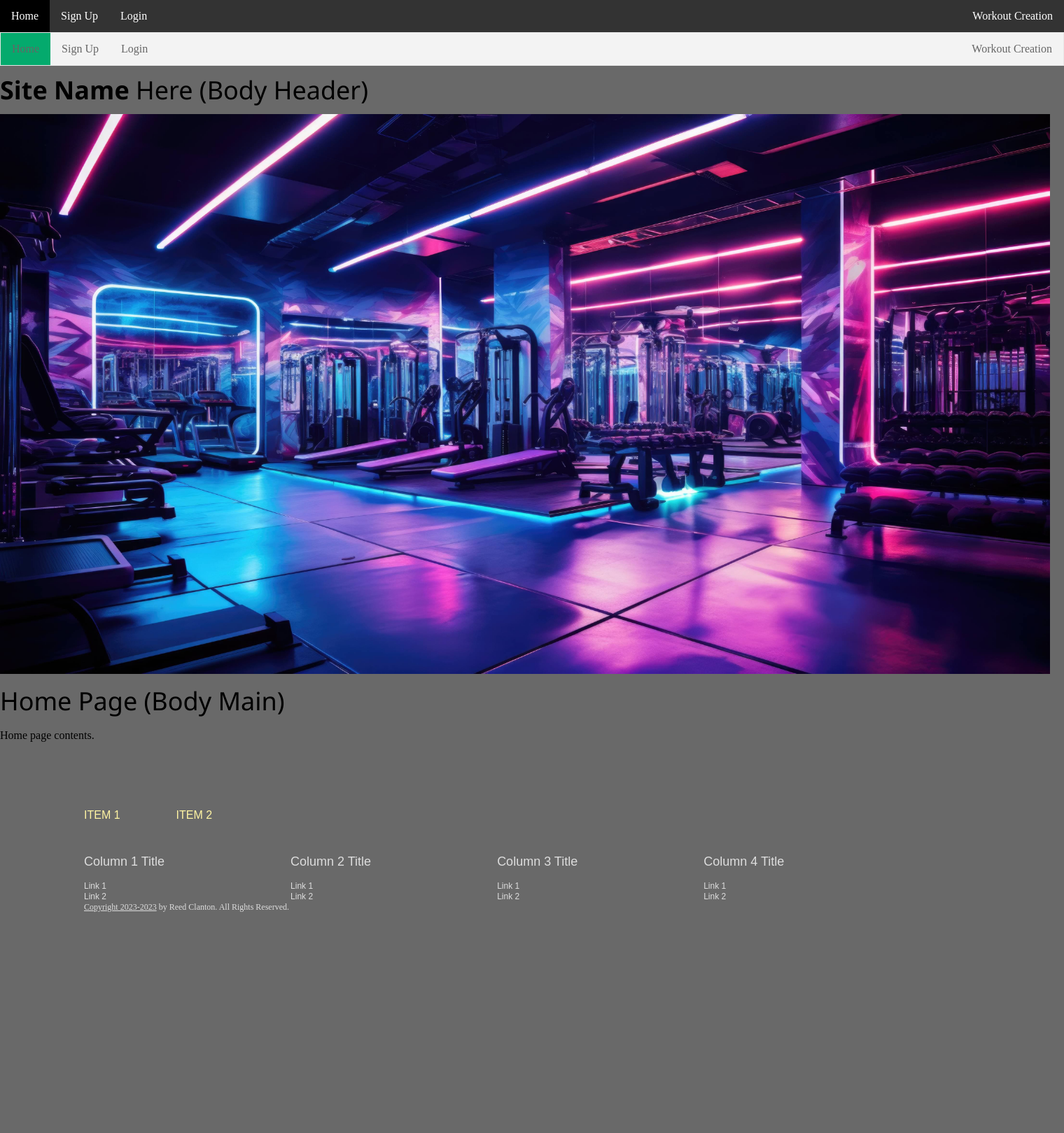
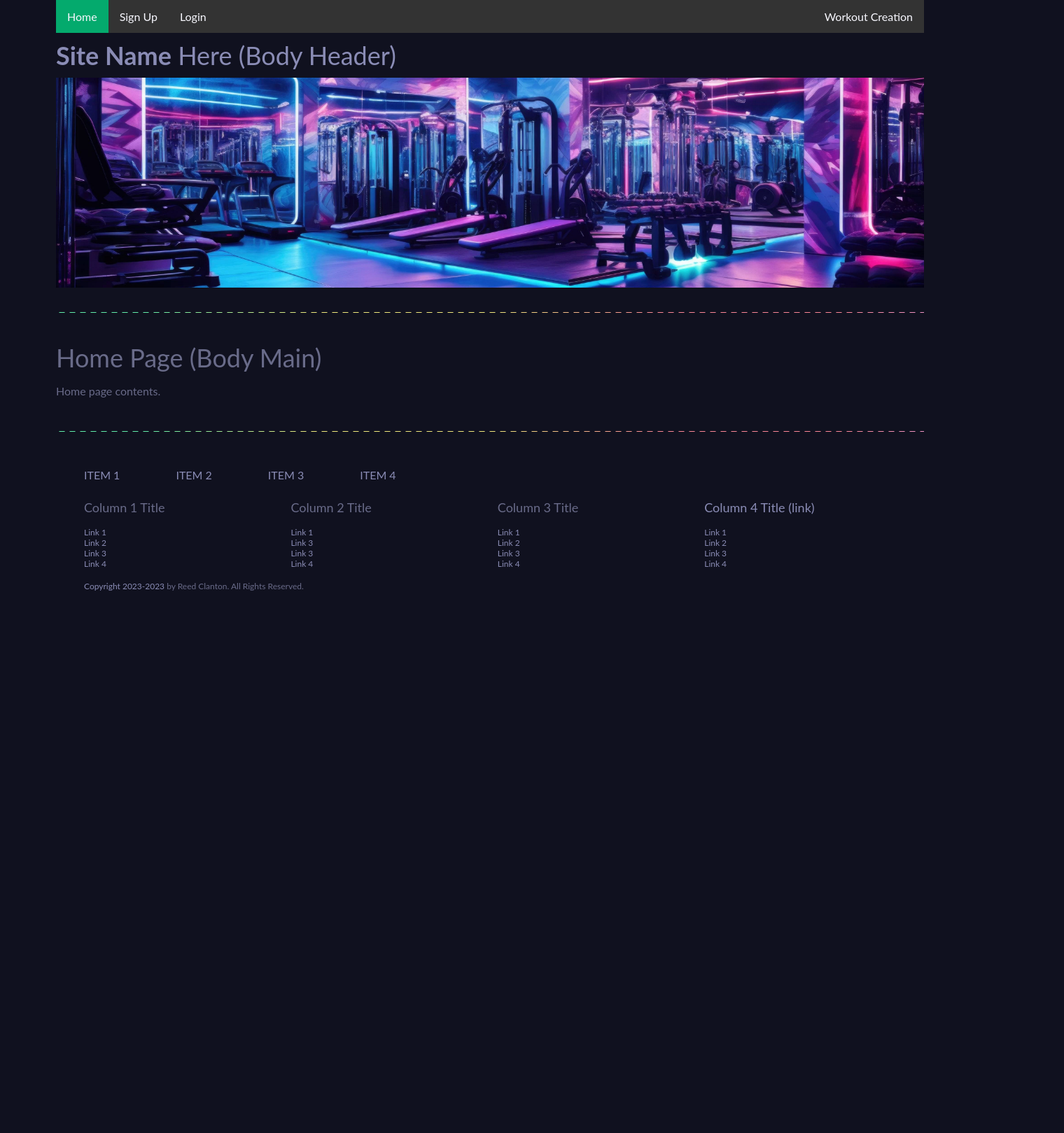
Before and after one commit to ReedClanton/Python_Web_Server, a Flask app: page / in a window 1520 px wide. Shown: the whole page at 70% size. After the commit the page ends 844 px from the top, so only its background shows below. Run offline with Flask 3, Linux system fonts and the light colour scheme.

Commit message:
Refactored Nav Footer and Cleaned Up CSS
Removed unused or un-needed css code, refactored nav and footer HTML tag
css, and added a fancy looking page seporator.

```diff
--- a/src/auth/static/styles/common.css
+++ /dev/null
@@ -1,140 +0,0 @@
-/* Global Site Configuration */
-
-/* Based on w3schools.com/lib/w3schools32.css */
-
-*,
-*:before,
-*:after {
-	box-sizing: inherit;
-}
-
-html {
-	background-color: DimGray;
-	overflow-x: hidden;
-	overflow-y: scroll;
-}
-
-body {
-	margin: 0;
-}
-
-article,
-aside,
-details,
-figcaption,
-figure,
-footer,
-header,
-main,
-menu,
-nav,
-section {
-	display: block;
-}
-
-a:active,
-a:hover {
-	outline-width: 0;
-}
-
-button,
-input,
-textarea {
-	font: inherit;
-	margin: 0;
-}
-
-button,
-input {
-	overflow: visible;
-}
-
-button,
-select {
-	text-transform: none;
-}
-
-button {
-    display: inline-block;
-    vertical-align: middle;
-    text-decoration: none;
-    color: inherit;
-    text-align: center;
-}
-
-h1 {
-	font-size: 36px;
-}
-
-h2 {
-	font-size: 30px;
-}
-
-h3 {
-	font-size: 24px;
-}
-
-h4 {
-	font-size: 20px;
-}
-
-h5 {
-	font-size: 18px;
-}
-
-h6 {
-	font-size: 16px;
-}
-
-h1,
-h2,
-h3,
-h4,
-h5,
-h6 {
-	font-family: "Segoe UI", Arial, sans-serif;
-	font-weight: 400;
-	margin: 10px 0;
-}
-
-hr {
-	border: 0;
-	border-top: 1px solid #eee;
-	margin: 20px 0;
-}
-
-a {
-	color: inherit;
-}
-
-.site-padding-small {
-	padding: 4px 8px !important;
-}
-
-.padding {
-	padding: 8px 16px !important;
-}
-
-.site-btn:hover {
-	box-shadow: 0 8px 16px 0 rgba(0, 0, 0, 0.2), 0 6px 20px 0 rgba(0, 0, 0, 0.19);
-}
-
-.text-tiny {
-	font-size: 10px !important;
-}
-
-.text-small {
-	font-size: 12px !important;
-}
-
-.text-medium {
-	font-size: 15px !important;
-}
-
-.text-large {
-	font-size: 18px !important;
-}
-
-.text-xlarge {
-	font-size: 24px !important;
-}
--- a/src/auth/static/styles/footer.css
+++ b/src/auth/static/styles/footer.css
@@ -1,106 +1,59 @@
 /* Footer */
-
-footer {
-	padding: 40px 80px 300px 80px;
-	max-width: 1400px;
-	xmargin: auto;
-}
 
 footer div {
     overflow: hidden;
 }
 
-.footerlinks_1 {
+footer div.title-link {
     width: auto;
     float: left;
     padding: 40px;
-	color: #fff4a3;
-	font-family: Source Sans Pro, sans-serif;
 }
 
-.footerlinks_1 a {
-	text-decoration: none;
-}
-
-.footerlinks_1 a:hover,
-.footerlinks_1 a:active {
-	text-decoration: underline;
-	color: #fff4a3;
-}
-
-.footerlinks_1 a:hover,
-.footerlinks_1 a:active {
-	text-decoration: underline;
-	color: #FFF4A3!;
-}
-
-.footerlinks_1 a:hover i {
-	color: #fff4a3 !important;
-}
-
-.footerlinks_2 {
+footer div.list-link {
     width: auto;
     float: left;
     padding-left: 40px;
     padding-right: 140px;
-	color: #ddd;
-	font-family: Source Sans Pro, sans-serif;
     font-size: 12px;
     line-height: 15px;
 }
 
-.footerlinks_2:nth-child(4) {
+footer div.list-link:nth-child(4) {
 	padding-right: 0;
 }
 
-.footerlinks_2 h5 {
+footer div.list-link h5 {
 	margin-bottom: 20px;
-	font-family: Source Sans Pro, sans-serif;
 }
 
-.footerlinks_2 a:visited,
-.footerlinks_2 a:link {
-	text-decoration: none;
+footer div.footer {
+	padding-left: 40px;
+	font-size: 12px;
+	line-height: 50px;
 }
 
-.footerlinks_2 a:hover,
-.footerlinks_2 a:active {
-	color: #fff4a3;
-}
-
-.footertext {
-	padding-left: 40px;
-	color: #ddd;
-	font-size: 12px;
-	line-height: 15px;
-}
-
-.footertext a:hover,
-.footertext a:active {
-	color: #fff4a3;
-}
-
-@media screen and (max-width: 1200px) {
+@media screen and (max-width: 1275px) {
 	footer {
 		background-size: 500px, auto;
 	}
 
-	.footerlinks_1 {
+	footer div.title-link {
 		padding-left: 3%;
 		padding-right: 3%;
 	}
 
-	.footerlinks_2 {
+	footer div.list-link {
 		padding-right: 8%;
 	}
 }
 
-@media screen and (max-width: 992px) {
+@media screen and (max-width: 925px) {
 	footer {
 		padding-bottom: 400px;
 	}
 
-	.footerlinks_1 {
+	footer div.title-link {
         width: 100%;
         margin: auto;
         float: none;
@@ -109,11 +62,11 @@ footer div {
         font-size: 20px;
 	}
 
-	.footerlinks_1:nth-child(1) {
+	footer div.title-link:nth-child(1) {
 		padding: 40px 20px;
 	}
 
-	.footerlinks_2 {
+	footer div.list-link {
         width: 100%;
         float: none;
         margin: auto;
@@ -123,17 +76,13 @@ footer div {
         text-align: center;
     }
 
-	.footerlinks_2 h5 {
+	footer div.list-link h5 {
         font-size: 26px;
         margin-top: 40px;
     }
 
-	.footertext {
+	footer div.footer {
 		text-align: center;
 		padding: 0;
 	}
-
-	.footer-hide-special {
-		display: none;
 }
-}
--- /dev/null
+++ b/src/auth/static/styles/main.css
@@ -0,0 +1,329 @@
+/* Constant(s) */
+:root {
+	/* HTML */
+	--html-background-color: #10111f;
+	--html-font-family: Lato;
+	--html-font-color: #696b89;
+	/* Button */
+	--button-text-color: #8a8cb5;
+	--button-background-color: #0a0b14;
+	/* Link */
+	--link-text-color: #8a8cb5;
+	/* Navigation Bar */
+	--nav-background-color: #333;
+	--nav-text-color: GhostWhite;
+	--nav-hover-background-color: Black;
+	--nav-emphasize-background-color: #04aa6d;
+	--nav-light-background-color: #f3f3f3;
+	--nav-light-outline-color: #e7e7e7;
+	--nav-light-text-color: #666;
+	--nav-light-hover-background-color: #ddd;
+
+	/* Visual Seperator(s) */
+	--bar-size: 15px;
+}
+
+/* HTML Tag(s) */
+
+/** HTML **/
+
+html {
+	background-color: var(--html-background-color);
+	overflow-x: hidden;
+	overflow-y: scroll;
+	font-family: var(--html-font-family);
+	color: var(--html-font-color);
+	max-width: 1400px;
+}
+
+/** Body **/
+
+body {
+	margin: 0;
+	/* Top, Right, Bottom, Left */
+	padding: 0 80px 0 80px;
+	xmargin: auto;
+}
+
+/** Navigation Bar **/
+
+nav {
+	text-decoration: none;
+	margin: 0;
+	padding: 0;
+	overflow: hidden;
+}
+
+nav ul {
+	list-style-type: none;
+	margin: inherit;
+	padding: inherit;
+	overflow: inherit;
+}
+
+nav ul li {
+	float: left;
+}
+
+nav ul li a {
+	display: inline-block;
+	text-align: center;
+	padding: 14px 16px;
+	text-decoration: inherit;
+}
+
+nav ul li.right {
+	float: right;
+}
+
+/*** Dark Theme ***/
+
+nav ul {
+	background-color: var(--nav-background-color);
+}
+
+nav ul li a {
+	color: var(--nav-text-color);
+}
+
+nav ul li a:hover:not(.active) {
+	background-color: var(--nav-hover-background-color);
+	text-decoration: inherit;
+}
+
+nav ul li a.emphasize {
+	background-color: var(--nav-emphasize-background-color);
+}
+
+/*** Light Theme ***/
+
+nav.light ul {
+	background-color: var(--nav-light-background-color);
+}
+
+nav.light ul li a {
+	color: var(--nav-light-text-color);
+}
+
+nav.light ul li a:hover:not(.active) {
+	background-color: var(--nav-light-hover-background-color);
+	text-decoration: inherit;
+}
+
+nav.light ul li a.emphasize {
+	color: var(--nav-text-color);
+	background-color: var(--nav-emphasize-background-color);
+}
+
+/** Header **/
+
+header {
+	overflow: hidden;
+}
+
+/** User Input **/
+
+button,
+input,
+textarea {
+	font: inherit;
+	margin: 0;
+	overflow: visible;
+	text-transform: none;
+}
+
+button {
+	display: inline-block;
+	vertical-align: middle;
+	text-decoration: none;
+	color: var(--button-text-color);
+	text-align: center;
+	background-color: var(--button-background-color);
+}
+
+button:hover {
+	box-shadow: 0 8px 16px 0 rgba(0, 0, 0, 0.2), 0 6px 20px 0 rgba(0, 0, 0, 0.19);
+}
+
+/** Text **/
+
+/*** Title (Header) ***/
+
+h1 {
+	font-size: 36px;
+}
+
+h2 {
+	font-size: 30px;
+}
+
+h3 {
+	font-size: 24px;
+}
+
+h4 {
+	font-size: 20px;
+}
+
+h5 {
+	font-size: 18px;
+}
+
+h6 {
+	font-size: 16px;
+}
+
+h1,
+h2,
+h3,
+h4,
+h5,
+h6 {
+	font-weight: 400;
+	margin: 10px 0;
+}
+
+/*** Link ***/
+
+a {
+	text-decoration: none;
+	color: var(--link-text-color);
+}
+
+a:hover {
+	text-decoration: underline;
+}
+
+/** Visual Seperator(s) **/
+
+hr {
+	border: 0;
+	border-top: 1px solid #eee;
+	margin: 20px 0;
+}
+
+.hr {
+	width: 100%;
+	height: 1px;
+	display: block;
+	position: relative;
+	margin-bottom: 0em;
+	padding: 2em 0;
+
+	&:after,
+	&:before {
+		content: "";
+		position: absolute;
+
+		width: 100%;
+		height: 1px;
+		bottom: 50%;
+		left: 0;
+	}
+
+	&:before {
+		background: linear-gradient(90deg, var(--html-background-color) 0%, var(--html-background-color) 50%, transparent 50%, transparent 100%);
+		background-size: var(--bar-size);
+		background-position: center;
+		z-index: 1;
+	}
+
+	&:after {
+		transition: opacity 0.3s ease, animation 0.3s ease;
+
+		background: linear-gradient(to right, #62efab 5%, #f2ea7d 15%, #f2ea7d 25%, #ff8797 35%, #ff8797 45%, #e1a4f4 55%, #e1a4f4 65%, #82fff4 75%, #82fff4 85%, #62efab 95%);
+
+		background-size: 200%;
+		background-position: 0%;
+		animation: bar 15s linear infinite;
+	}
+
+	@keyframes bar {
+		0% {
+			background-position: 0%;
+		}
+		100% {
+			background-position: 200%;
+		}
+	}
+}
+
+/** List **/
+
+ul.horizontal {
+	list-style-type: none;
+	margin: 0;
+	padding: 0;
+	overflow: hidden;
+}
+
+ul.horizontal li.left {
+	float: left;
+}
+
+ul.horizontal li.right {
+	float: right;
+}
+
+/** Footer **/
+
+footer div {
+	overflow: hidden;
+	width: auto;
+	float: left;
+}
+
+footer div.title-link {
+	/* Top, Right, Bottom, Left */
+	padding: 20px 40px 20px 40px;
+}
+
+footer div.list-link {
+	padding-right: 140px;
+	padding-left: 40px;
+	font-size: 12px;
+	line-height: 15px;
+}
+
+footer div.list-link:nth-child(4) {
+	padding-right: 0;
+}
+
+footer div.list-link h5 {
+	margin-bottom: 20px;
+}
+
+footer div.footer {
+	padding-left: 40px;
+	font-size: 12px;
+	line-height: 50px;
+}
+
+@media screen and (max-width: 925px) {
+	footer div {
+		width: 100%;
+		float: none;
+		margin: auto;
+		text-align: center;
+	}
+
+	footer div.title-link {
+		padding-bottom: 10px;
+		font-size: 20px;
+	}
+
+	footer div.list-link {
+		font-size: 16px;
+		line-height: 20px;
+		padding: 0;
+	}
+
+	footer div.list-link h5 {
+		font-size: 26px;
+		margin-top: 40px;
+	}
+
+	footer div.footer {
+		padding: 0;
+	}
+}
--- a/src/auth/static/styles/nav-bar.css
+++ /dev/null
@@ -1,81 +0,0 @@
-/* Navigation Bar */
-
-/** Dark Theme **/
-
-div.nav-bar {
-	/* Defaults */
-	ul {
-		list-style-type: none;
-		margin: 0;
-		padding: 0;
-		overflow: hidden;
-		background-color: #333;
-	}
-
-	ul li {
-		float: left;
-	}
-
-	ul li a {
-		display: inline-block;
-		color: white;
-		text-align: center;
-		padding: 14px 16px;
-		text-decoration: none;
-	}
-
-	ul li a:hover:not(.active) {
-		background-color: #000;
-	}
-
-	/* Emphasize Element */
-	ul li a.emphasize {
-		background-color: #04aa6d;
-	}
-
-	/* Allow elements to be right justified */
-	ul li.right {
-		float: right;
-	}
-}
-
-/** Light Theme **/
-
-div.nav-bar.light {
-	/* Defaults */
-	ul {
-		list-style-type: none;
-		margin: 0;
-		padding: 0;
-		overflow: hidden;
-		border: 1px solid #e7e7e7;
-		background-color: #f3f3f3;
-	}
-
-	ul li {
-		float: left;
-	}
-
-	ul li a {
-		display: inline-block;
-		color: #666;
-		text-align: center;
-		padding: 14px 16px;
-		text-decoration: none;
-	}
-
-	ul li a:hover:not(.active) {
-		background-color: #ddd;
-	}
-
-	/* Emphasize Element */
-	ul a.empnasize {
-		color: white;
-		background-color: #04aa6d;
-	}
-
-	/* Allow Elements to be Right Justified */
-	ul li.right {
-		float: right;
-	}
-}
--- a/src/auth/templates/base.html
+++ b/src/auth/templates/base.html
@@ -8,15 +8,13 @@
 		<meta name="viewport" content="width=device-width, initial-scale=1">
 		<meta name="keywords" content="rest,web service,user authentication">
 		<meta name="robots" content="index,follow">
-		<link rel="stylesheet" href="static/styles/common.css" />
-		<link rel="stylesheet" href="static/styles/nav-bar.css" />
-		<link rel="stylesheet" href="static/styles/footer.css" />
+		<link rel="stylesheet" href="static/styles/main.css" />
 	</head>
 
 	<body>
 
 		<!-- Navigation Bar -->
-		<div class="nav-bar" title="Site navigation bar">
+		<nav title="Site navigation bar">
 			<ul title="Site navigation bar">
 				<li>
 					<a class="emphasize" href="{{ url_for('main.index') }}" title="Go to site's home page">
@@ -52,92 +50,67 @@
 					</a>
 				</li>
 			</ul>
-		</div>
-
-		<div class="nav-bar light" title="Site navigation bar">
-			<ul title="Site navigation bar">
-				<li>
-					<a class="emphasize" href="{{ url_for('main.index') }}" title="Go to site's home page">
-						Home
-					</a>
-				</li>
-				{% if current_user.is_authenticated %}
-					<li>
-						<a href="{{ url_for('auth.logout') }}" title="Logout of account">
-							Logout
-						</a>
-					</li>
-					<li>
-						<a href="{{ url_for('main.profile') }}" title="Go to your profile page">
-							Profile
-						</a>
-					</li>
-				{% else %}
-					<li>
-						<a href="{{ url_for('auth.signup') }}" title="Go to account creation page">
-							Sign Up
-						</a>
-					</li>
-					<li>
-						<a href="{{ url_for('auth.login') }}" title="Go to account login page">
-							Login
-						</a>
-					</li>
-				{% endif %}
-				<li class="right">
-					<a href="{{ url_for('main.workout') }}" title="Go to workout creation page">
-						Workout Creation
-					</a>
-				</li>
-			</ul>
-		</div>
+		</nav>
 
 		<!-- Site Header -->
 		<header class="body-header">
 			<h1>
-				<strong>Site Name</strong> Here (Body Header)
+				<a href="#"><strong>Site Name</strong> Here (Body Header)</a>
 			</h1>
-			<img src="static/body-header.jpeg" alt="Site header background image." width="1500" height="800">
+			<img src="static/body-header-cropped.jpeg" alt="Site header background image." width="1400" height="300">
 		</header>
 
+		<b class="hr"></b>
+
 		<!-- Main -->
-		<main>
+		<main class="body-main">
 			{% block body_main %}{% endblock %}
 		</main>
 
+		<b class="hr"></b>
+
 		<!-- Site Footer -->
-		<footer>
-			<div>
-				<div class="footerlinks_1"><a href="#">ITEM 1</a></div>
-				<div class="footerlinks_1"><a href="#">ITEM 2</a></div>
+        <footer class="body-footer" title="Site footer">
+            <div title="TODO">
+                <div class="title-link"><a href="#">ITEM 1</a></div>
+                <div class="title-link"><a href="#">ITEM 2</a></div>
+				<div class="title-link"><a href="#">ITEM 3</a></div>
+				<div class="title-link"><a href="#">ITEM 4</a></div>
             </div>
 
-			<div>
-				<div class="footerlinks_2">
+            <div title="TODO">
+                <div class="list-link">
                     <h5>Column 1 Title</h5>
                     <a href="#" class="ga-bottom">Link 1</a><br />
                     <a href="#" class="ga-bottom">Link 2</a><br />
+					<a href="#" class="ga-bottom">Link 3</a><br />
+					<a href="#" class="ga-bottom">Link 4</a><br />
                 </div>
-				<div class="footerlinks_2">
+                <div class="list-link">
                     <h5>Column 2 Title</h5>
                     <a href="#" class="ga-bottom">Link 1</a><br />
-					<a href="#" class="ga-bottom">Link 2</a><br />
+                    <a href="#" class="ga-bottom">Link 3</a><br />
+					<a href="#" class="ga-bottom">Link 3</a><br />
+					<a href="#" class="ga-bottom">Link 4</a><br />
                 </div>
-				<div class="footerlinks_2">
+                <div class="list-link">
                     <h5>Column 3 Title</h5>
                     <a href="#" class="ga-bottom">Link 1</a><br />
                     <a href="#" class="ga-bottom">Link 2</a><br />
+					<a href="#" class="ga-bottom">Link 3</a><br />
+					<a href="#" class="ga-bottom">Link 4</a><br />
                 </div>
-				<div class="footerlinks_2">
-					<h5>Column 4 Title</h5>
-					<a href="#" target="_blank" class="ga-bottom">Link 1</a><br />
-					<a href="#" target="_blank" class="ga-bottom">Link 2</a><br />
+                <div class="list-link">
+					<a href="#" class="ga-bottom"><h5>Column 4 Title (link)</h5></a>
+                    <a href="#" class="ga-bottom">Link 1</a><br />
+                    <a href="#" class="ga-bottom">Link 2</a><br />
+					<a href="#" class="ga-bottom">Link 3</a><br />
+					<a href="#" class="ga-bottom">Link 4</a><br />
                 </div>
             </div>
 
-			<div class="footertext">
-				<a href="#" class="ga-bottom">Copyright 2023-2023</a> by Reed Clanton. All Rights Reserved.<br />
-				<br />
+            <div class="footer">
+                <a href="#" class="ga-bottom">Copyright 2023-2023</a> by Reed Clanton. All Rights Reserved.
             </div>
         </footer>
 
```
Also changed, not shown: src/auth/static/body-header-cropped.jpeg (added). Lines whose indentation alone changed are shown as unchanged.
